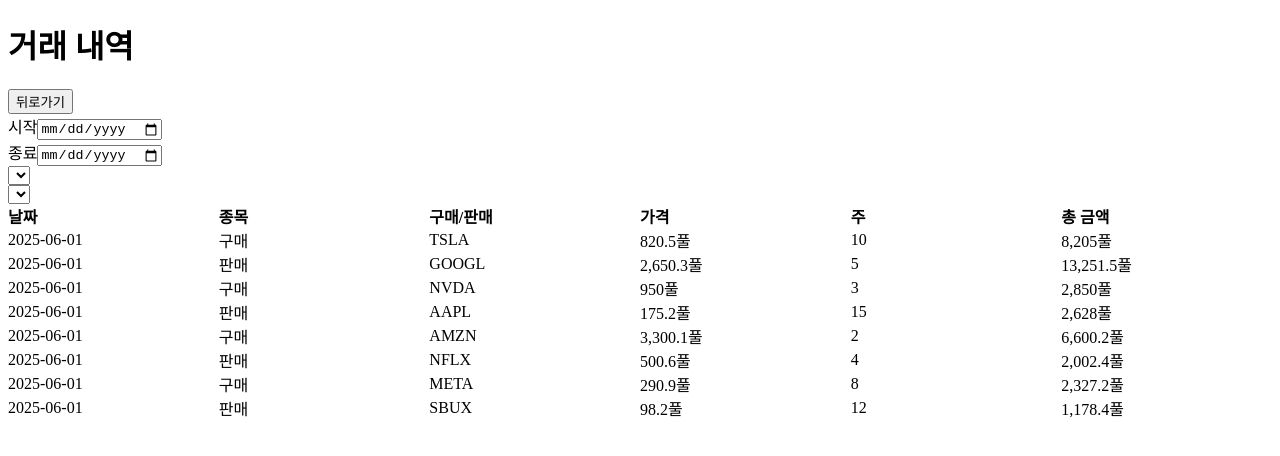
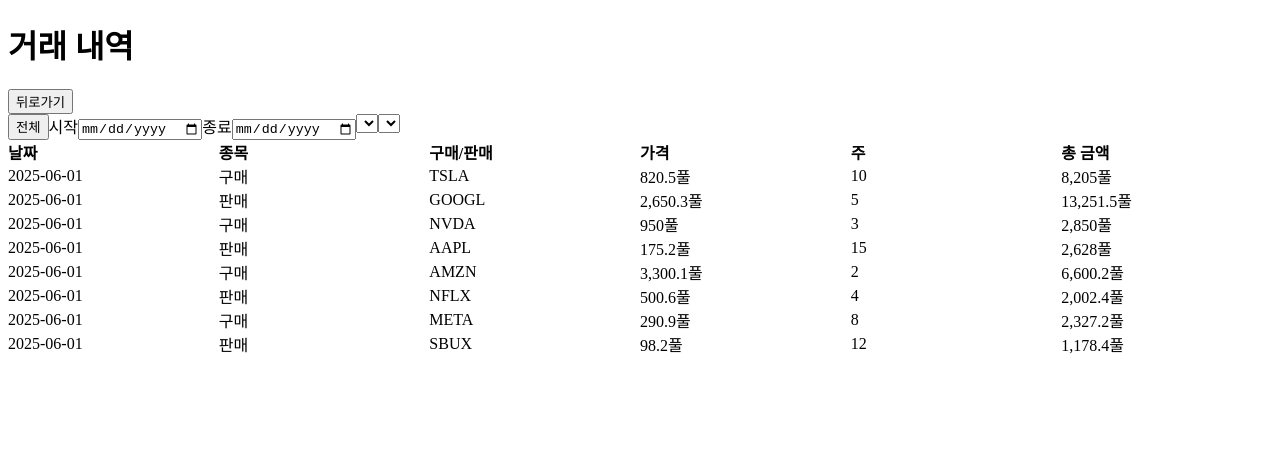
Before and after one commit to kdt-ful-class-three-group/KDT-FUL-3_PROJECT-A-3, a Next.js app in the folder client/: page /history in a window 1280 px wide. Shown: the top 456 px of the page. Built offline with nearby package versions, Linux system fonts and the light colour scheme.

Commit message:
Feat : filter로 적용할 props 작성

```diff
--- a/client/src/components/history/TradeFilter.tsx
+++ b/client/src/components/history/TradeFilter.tsx
@@ -1,14 +1,19 @@
 // 타입
 import { Input } from "../common/Input"
 import { Select } from "../common/Select"
+import { Button } from "../common/Button"
 
 export default function TradeFilter(){
 
+  // 상태
+  // value
+
   return(
-    <div>
+    <div style={{display:'flex'}}>
       {/* 전체 선택 */}
+      <Button name="전체" />
       {/* 날짜 */}
-      <div>
+      <div style={{display:'flex'}}>
         <Input type="date" label="시작"/>
         <Input type="date" label="종료"/>
       </div>
--- a/client/src/components/history/TradeList.tsx
+++ b/client/src/components/history/TradeList.tsx
@@ -9,7 +9,7 @@ type Props={
   trades:TradeItem[]
 }
 
-export default function TradeList({trades}:Props){
+export default function TradeList({trades=[]}:Props){ //undefined일 때 에러발생 -> 초기값 설정
 
   // 상태
   // 시작일
@@ -17,17 +17,46 @@ export default function TradeList({trades}:Props){
   // 종료일
   const [endDate, setEndDate]=useState('')
   // 종목
-  const [stock, setStock]=useState('all')
+  const [selectedStock, setSelectedStock]=useState('all')
   // 구매, 판매 타입
-  const [type, setType]=useState('all')
+  const [selectedType, setSelectedType]=useState('all')
 
   // 주식리스트
-  const stocks = stockList.map(i=> i.symbol)
+  const stockNames = trades.map(i=> i.stock_name)
+  const uniqueStock = Array.from(new Set(stockNames)) //중복 제외
+
+  // 필터 적용시키기
+  const filtered = trades.filter(item=>{
+    const date = item.date.split('T')[0] //날짜
+    const type = item.buy_sale===TradeType.Buy ? '구매' : '판매' //구매,판매
+
+    // 시작날짜
+    const afterStart = !startDate || date >= startDate
+    // 종료날짜
+    const beforeEnd = !endDate || date<=endDate
+    // 주식종목
+    const matchStock = selectedStock ==='all' || selectedStock===item.stock_name
+    // 타입
+    const matchType = selectedType === 'all' || selectedType === type
+
+    // 반환
+    return afterStart && beforeEnd && matchStock && matchType
+  })
 
 
   return(
     <div>
-      <TradeFilter />
+      <TradeFilter
+        stock = {uniqueStock}
+        selectedStock = {selectedStock}
+        selectedType = {selectedType}
+        setSelectedStock = {setSelectedStock}
+        setSelectedType = {setSelectedType}
+        startDate = {startDate}
+        endDate = {endDate}
+        setStartDate = {setStartDate}
+        setEndDate = {setEndDate}
+      />
       <TradeTable trades={tradeItems}/>
     </div>
   )
```
